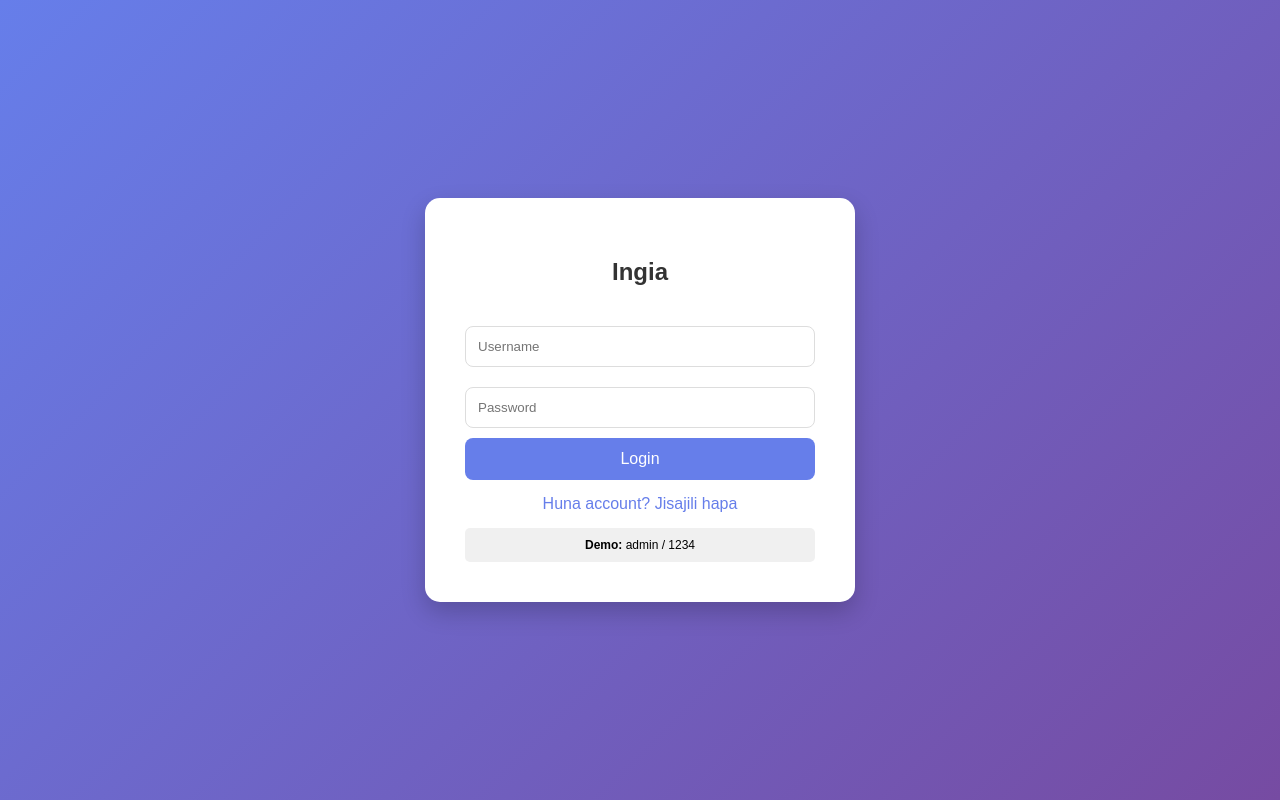
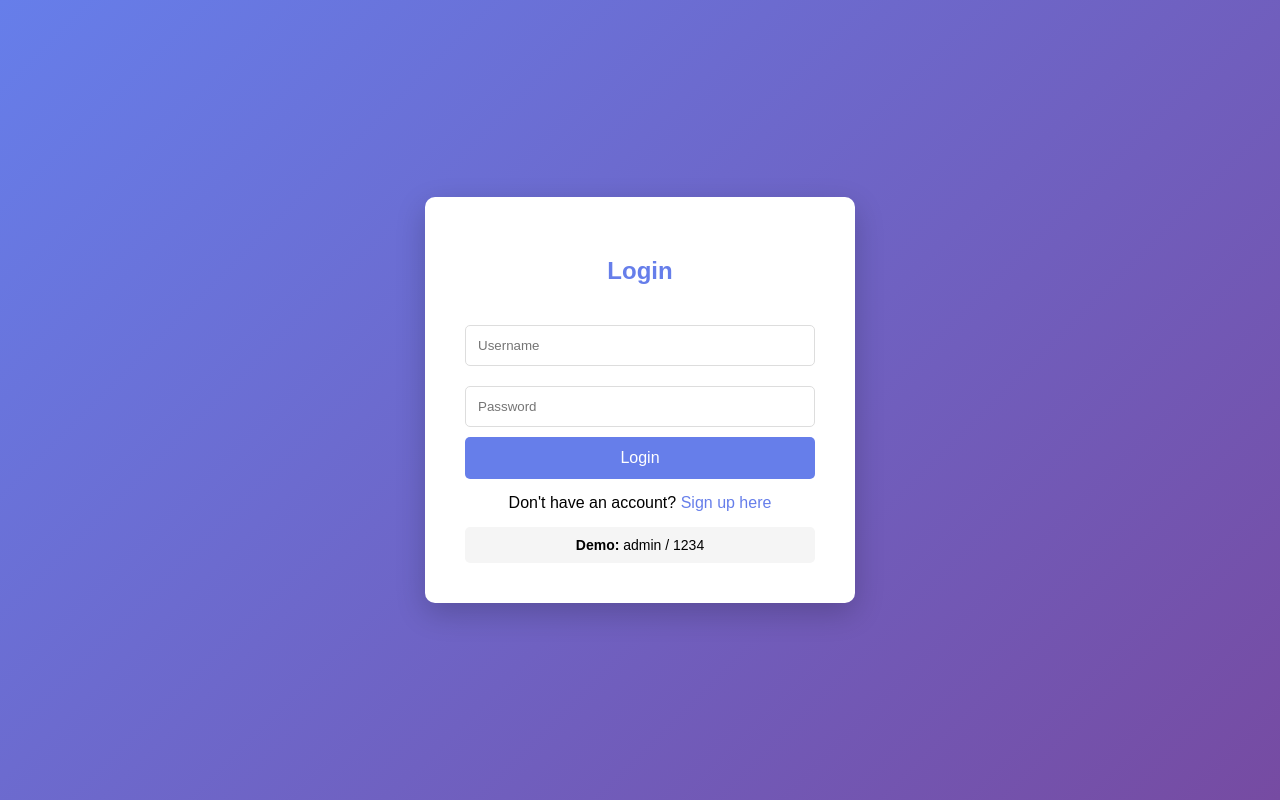
Before and after one commit to israfilnikylian745-rgb/StudentManagementWeb, a Flask app: page / in a window 1280 px wide. Run offline with Flask 3, Linux system fonts and the light colour scheme.

Commit message:
Update login.html

```diff
--- a/templates/login.html
+++ b/templates/login.html
@@ -3,35 +3,27 @@
 <head>
     <title>Login - Student System</title>
     <style>
-        body {font-family: Arial; background: linear-gradient(135deg, #667eea 0%, #764ba2 100%); display: flex; justify-content: center; align-items: center; height: 100vh; margin: 0;}
-        .login-box {background: white; padding: 40px; border-radius: 15px; box-shadow: 0 10px 25px rgba(0,0,0,0.2); width: 350px;}
-        h2 {text-align: center; color: #333; margin-bottom: 30px;}
-        input {width: 100%; padding: 12px; margin: 10px 0; border: 1px solid #ddd; border-radius: 8px; box-sizing: border-box;}
-        button {width: 100%; padding: 12px; background: #667eea; color: white; border: none; border-radius: 8px; font-size: 16px; cursor: pointer;}
-        button:hover {background: #5563d4;}
-        .alert {color: red; text-align: center; margin-bottom: 15px;}
-        .link {text-align: center; margin-top: 15px;}
-        .link a {color: #667eea; text-decoration: none;}
-        .demo {background: #f0f0f0; padding: 10px; border-radius: 5px; text-align: center; font-size: 12px; margin-top: 15px;}
+        body {font-family: Arial; background: linear-gradient(135deg, #667eea 0%, #764ba2 100%); display:flex; justify-content:center; align-items:center; height:100vh; margin:0;}
+        .box {background:white; padding:40px; border-radius:10px; box-shadow: 0 10px 30px rgba(0,0,0,0.2); width: 350px;}
+        h2 {text-align:center; color:#667eea; margin-bottom:30px;}
+        input {width:100%; padding:12px; margin:10px 0; border:1px solid #ddd; border-radius:5px; box-sizing: border-box;}
+        button {width:100%; padding:12px; background:#667eea; color:white; border:none; border-radius:5px; font-size:16px; cursor:pointer;}
+        button:hover {background:#5563d3;}
+        .link {text-align:center; margin-top:15px;}
+        .link a {color:#667eea; text-decoration:none;}
+        .demo {background:#f5f5f5; padding:10px; text-align:center; margin-top:15px; border-radius:5px; font-size:14px;}
     </style>
 </head>
 <body>
-    <div class="login-box">
-        <h2>Ingia</h2>
-        {% with messages = get_flashed_messages(with_categories=true) %}
-          {% if messages %}
-            {% for category, message in messages %}
-              <div class="alert">{{ message }}</div>
-            {% endfor %}
-          {% endif %}
-        {% endwith %}
+<div class="box">
+<h2>Login</h2>
 <form method="POST">
 <input type="text" name="username" placeholder="Username" required>
 <input type="password" name="password" placeholder="Password" required>
 <button type="submit">Login</button>
 </form>
 <div class="link">
-            <a href="/register">Huna account? Jisajili hapa</a>
+    Don't have an account? <a href="/register">Sign up here</a>
 </div>
 <div class="demo">
     <b>Demo:</b> admin / 1234
```
Lines whose indentation alone changed are shown as unchanged.
